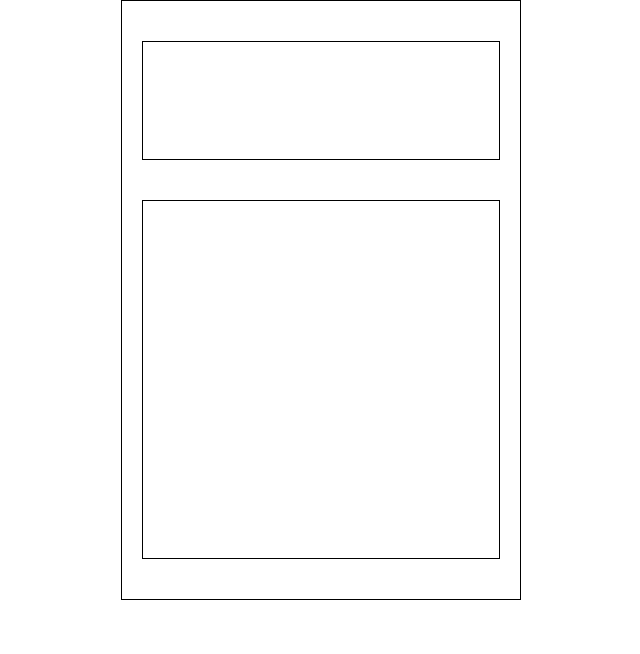
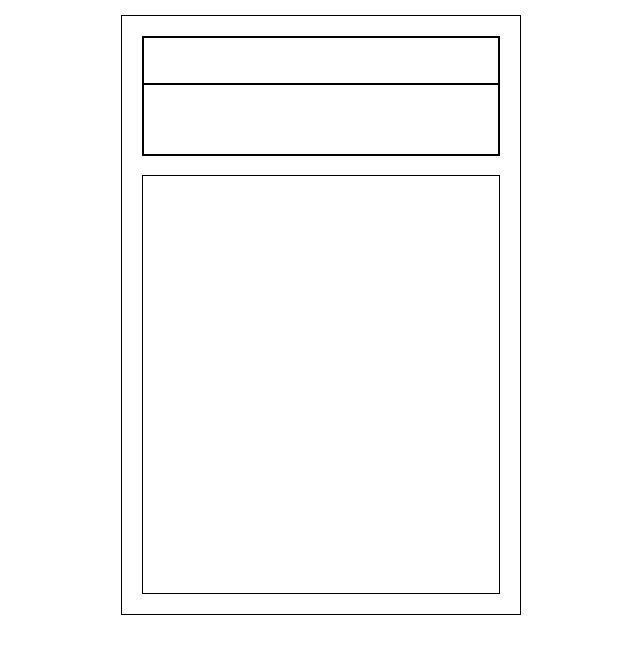
Before and after one commit to MatCaban/odin-calculator, a plain HTML site: page index.html in a window 1280 px wide. Shown: the whole page, without its empty margins (319-959 px from the left). Drawn offline with Linux system fonts and the light colour scheme.

Commit message:
Add display containers to index.html and update styles in style.css

```diff
--- a/index.html
+++ b/index.html
@@ -10,7 +10,12 @@
 <body>
     <div id="calculator">
         <div class="display">
+            <div class="upper-display">
 
+            </div>
+            <div class="lower-display">
+
+            </div>
         </div>
         <div class="keyboard">
 
--- a/styles/style.css
+++ b/styles/style.css
@@ -15,7 +15,10 @@ div {
     border: 1px solid black;
 }
 
+
+/* Main calculator container */
 #calculator {
+    margin-top: 15px;
     display: flex;
     flex-direction: column;
     width: 400px;
@@ -24,12 +27,27 @@ div {
     justify-content: space-evenly;
 }
 
+/* Display container */
 .display {
+    display: flex;
+    flex-direction: column;
     width: 90%;
     height: 20%;
+    align-items: center;
 }
 
+.upper-display {
+    width: 100%;
+    height: 40%;
+}
+
+.lower-display {
+    width: 100%;
+    height: 60%;
+}
+
+/* Keyboard container */
 .keyboard {
     width: 90%;
-    height: 60%;
+    height: 70%;
 }
```
